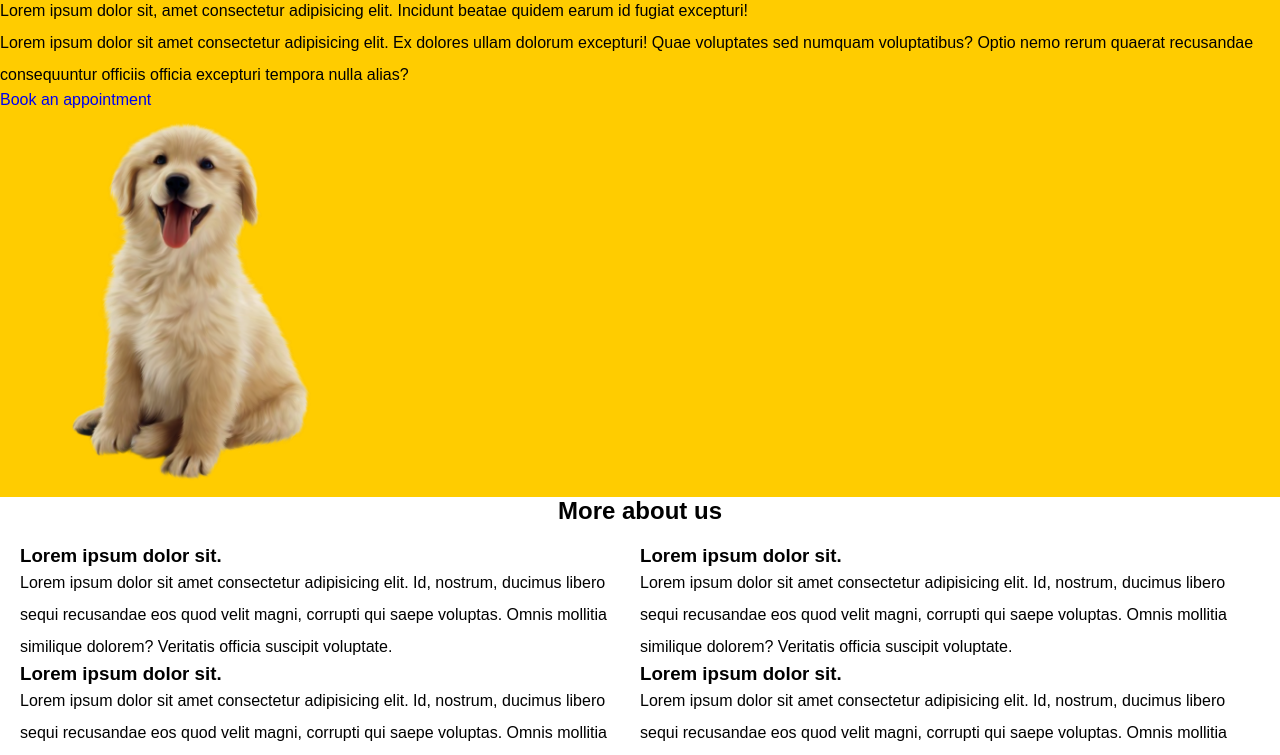
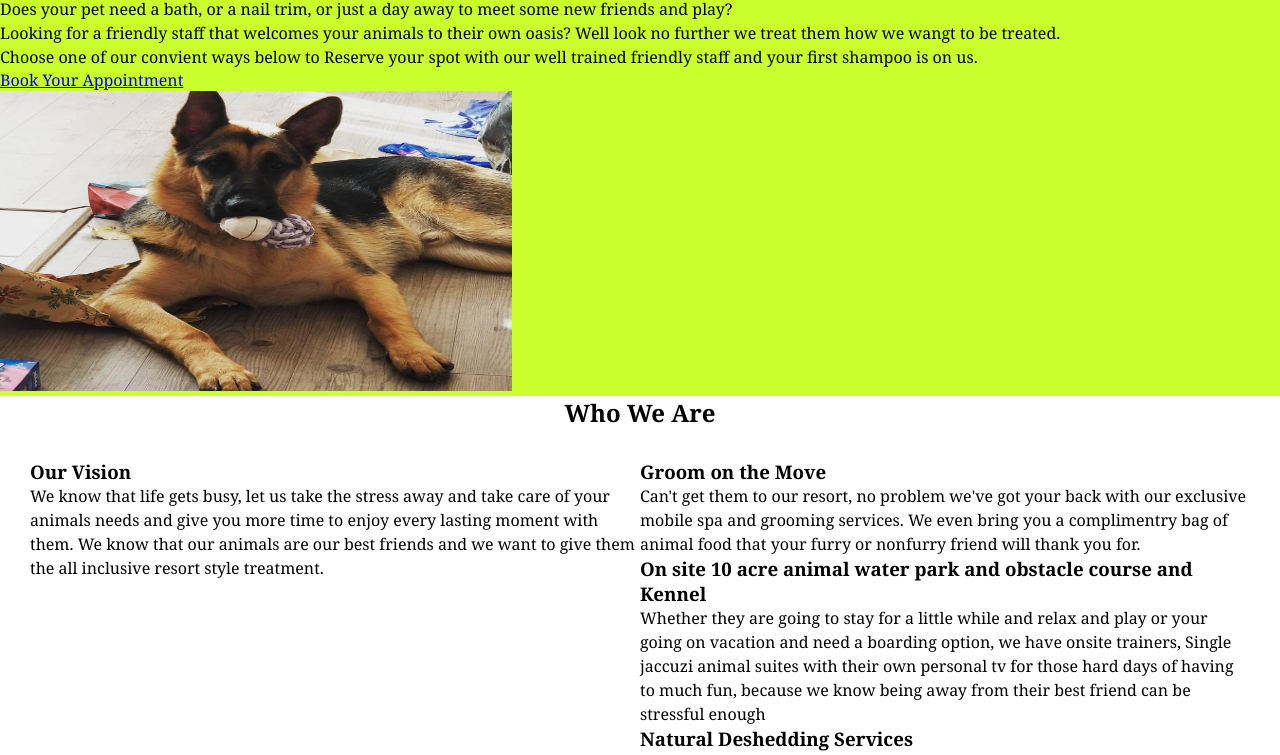
Before and after one commit to HARBAUGHDR/petsalon104, a plain HTML site: page index.html in a window 1280 px wide. Shown: the part 92-847 px from the top of the page. Drawn offline with Linux system fonts and the light colour scheme; files that its build step writes are made by us from their sources.

Commit message:
object literal

```diff
--- a/index.html
+++ b/index.html
@@ -3,47 +3,47 @@
 <head>
     <meta charset="UTF-8">
     <meta name="viewport" content="width=device-width, initial-scale=1.0">
-    <link rel="stylesheet" href="./styles/mystyles.css">
-    <title>Document</title>
+    <link rel="stylesheet" href="styles./mystyles.css">
+    <title>Doggy Styles Grooming</title>
 </head>
 <body>
     <header>
         <div class="main-bar">
-            <h1>The Fashion Pet</h1>
+            <h1>Doggy Styles Grooming</h1>
+            <p> It is 2024 we are all animal frindly no matter what they identify as!</p>
             <nav>
                 <a href="index.html">Home</a>
                 <a href="register.html">Register</a>
             </nav>
         </div>
         <div>
-            <p>Lorem ipsum, dolor sit amet consectetur adipisicing elit. Obcaecati, ex?</p>
-            <p>Lorem ipsum dolor sit, amet consectetur adipisicing elit. Incidunt beatae quidem earum id fugiat excepturi!</p>
+            <p>Does your pet need a bath, or a nail trim, or just a day away to meet some new friends and play?</p>
+            <p> Looking for a friendly staff that welcomes your animals to their own oasis? Well look no further we treat them how we wangt to be treated.</p>
 
-            <p>Lorem ipsum dolor sit amet consectetur adipisicing elit. Ex dolores ullam dolorum excepturi! Quae voluptates sed numquam voluptatibus? Optio nemo rerum quaerat recusandae consequuntur officiis officia excepturi tempora nulla alias?</p>
-            <a href="register.html">Book an appointment</a>
+            <p>Choose one of our convient ways below to Reserve your spot with our well trained friendly staff and your first shampoo is on us.</p>
+            <a href="register.html">Book Your Appointment</a>
         </div>
         <div>
-            <img src="./img/puppy.png" alt="puppy image">
+            <img src="./img/thanos.png" alt="Cute Dog">
         </div>
     </header>
     <main>
-        <h2>More about us</h2>
+        <h2>Who We Are</h2>
         <div class="about-container">
             <article>
-                <h3>Lorem ipsum dolor sit.</h3>
-                <p>Lorem ipsum dolor sit amet consectetur adipisicing elit. Id, nostrum, ducimus libero sequi recusandae eos quod velit magni, corrupti qui saepe voluptas. Omnis mollitia similique dolorem? Veritatis officia suscipit voluptate.</p>
+                <h3>Our Vision</h3>
+                <p> We know that life gets busy, let us take the stress away and take care of your animals needs and give you more time to enjoy every lasting moment with them. We know that our animals are our best friends and we want to give them the all inclusive resort style treatment.</p>
             </article>
             <article>
-                <h3>Lorem ipsum dolor sit.</h3>
-                <p>Lorem ipsum dolor sit amet consectetur adipisicing elit. Id, nostrum, ducimus libero sequi recusandae eos quod velit magni, corrupti qui saepe voluptas. Omnis mollitia similique dolorem? Veritatis officia suscipit voluptate.</p>
+                <h3>Groom on the Move</h3>
+                <p> Can't get them to our resort, no problem we've got your back with our exclusive mobile spa and grooming services. We even bring you a complimentry bag of animal food that your furry or nonfurry friend will thank you for.</p>
+            <article>
+                <h3> On site 10 acre animal water park and obstacle course and Kennel</h3>
+                <p> Whether they are going to stay for a little while and relax and play or your going on vacation and need a boarding option, we have onsite trainers, Single jaccuzi animal suites with their own personal tv for those hard days of having to much fun, because we know being away from their best friend can be stressful enough</p>
             </article>
             <article>
-                <h3>Lorem ipsum dolor sit.</h3>
-                <p>Lorem ipsum dolor sit amet consectetur adipisicing elit. Id, nostrum, ducimus libero sequi recusandae eos quod velit magni, corrupti qui saepe voluptas. Omnis mollitia similique dolorem? Veritatis officia suscipit voluptate.</p>
-            </article>
-            <article>
-                <h3>Lorem ipsum dolor sit.</h3>
-                <p>Lorem ipsum dolor sit amet consectetur adipisicing elit. Id, nostrum, ducimus libero sequi recusandae eos quod velit magni, corrupti qui saepe voluptas. Omnis mollitia similique dolorem? Veritatis officia suscipit voluptate.</p>
+                <h3>Natural Deshedding Services</h3>
+                <p> From our horticologist we offer a new all natural way to keep your house clean and your pet cool during those summer months, our newly developed de shedding process consist of an FDA approved Natural shampoo and conditioning treatment to help reduce your stress of keeping your home clean this is offered as a montly subscription that includes flea and tick treatments as well or a yearly subscription to help reduce your costs of having tht loyal companion.</p>
             </article>
         </div>
     </main>
--- a/myStyles/myStyles.css
+++ /dev/null
@@ -1,32 +0,0 @@
-*{
-    margin: 0;
-    padding: 0;
-}
-body{
-    font-family: arial;
-}
-p{
-    line-height: 2;
-}
-a{
-    text-decoration: none;
-}
-img{
-    max-width: 100%;
-}
-h2{
-    text-align: center;
-}
-/*header*/
-header{
-    background-color: #ffcc00;
-
-}
-header img{
-    width:30%;
-}
-.about-container{
-    display: grid;
-    grid-template-columns: repeat(2,1fr);
-    padding: 20px;
-}
--- /dev/null
+++ b/styles./mystyles.css
@@ -0,0 +1,40 @@
+*{
+    margin: 0;
+    padding: 0;
+}
+body {
+    font-family: Cambria, Cochin, Georgia, Times, 'Times New Roman', serif;
+}
+p {
+    line-height: 1.5;
+}
+a {
+    text-decoration: orange,underline>;
+}
+img {
+    max-width: 100%;
+}
+h2 {
+    text-align: center;
+}
+/*header*/
+header {
+    background-color: #bfff00d2;
+}
+header img {
+    width:40%;
+    height:300px;
+}
+.about-container {
+    display: grid;
+    grid-template-columns: repeat(2,1fr);
+    padding: 30px;
+}
+.pet {
+    background-color: #dedede;
+    padding: 10px;
+    border: 1px solid black;
+}
+.highlight {
+    border-left:10px solid #eee8ea;
+}
```
Also changed, not shown: Scripts/register.js (+39 -12 lines), jsconfig.json (added, +15 -0 lines), register.html (+7 -3 lines), img/puff.png (added), img/thanos.png (added), 4 other files.
